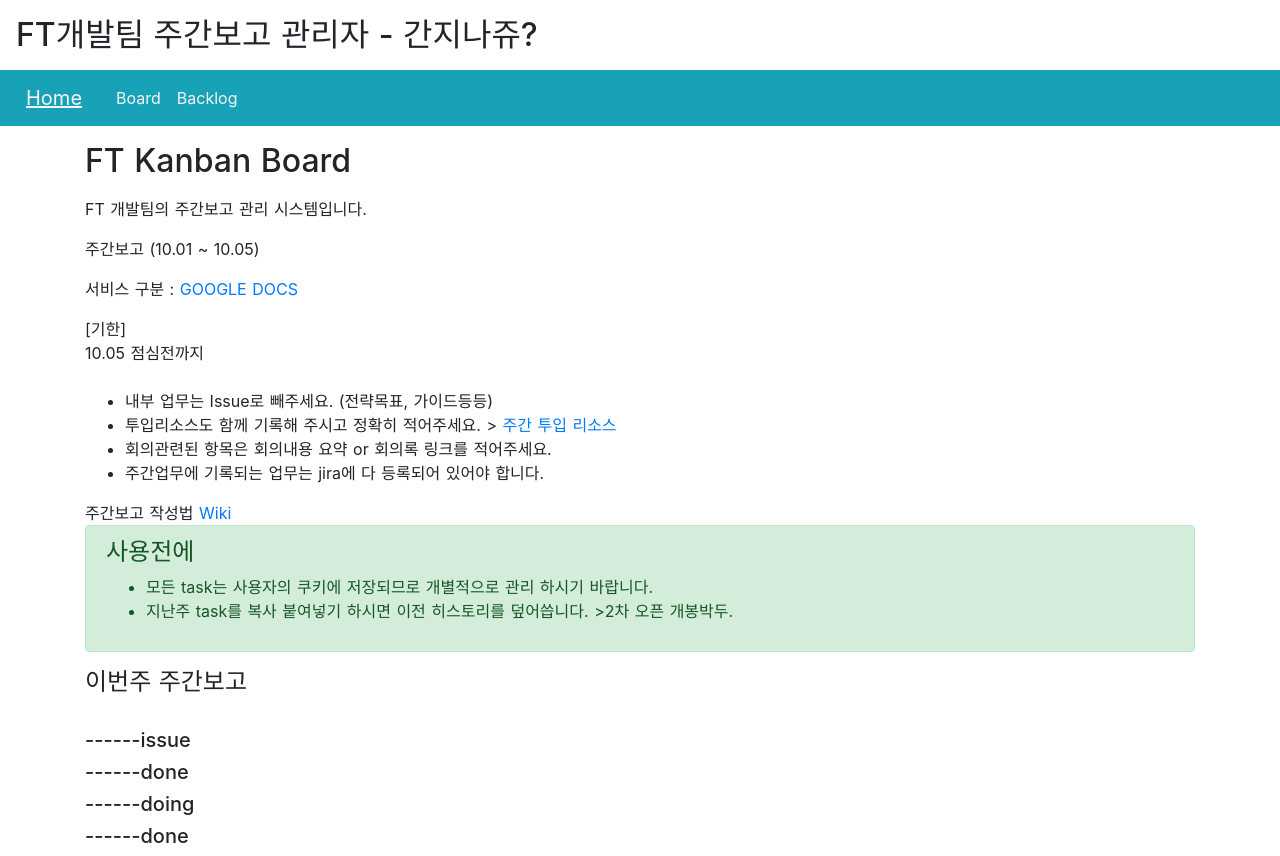
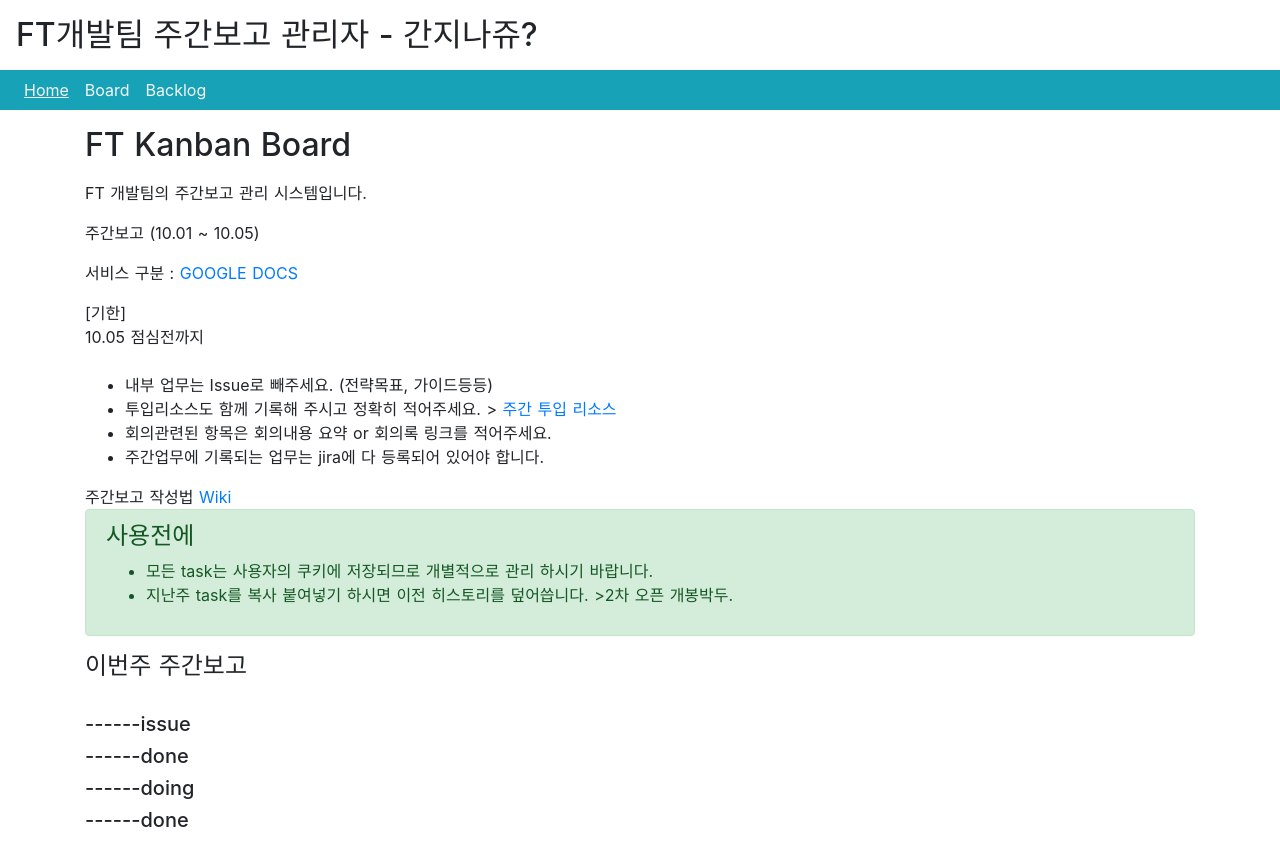
Before and after one commit to monaq/nuxt-board, a Nuxt app: page / in a window 1280 px wide. Built offline with nearby package versions, Linux system fonts and the light colour scheme.

Commit message:
Fix Error

```diff
--- a/components/Navbar/Nav.vue
+++ b/components/Navbar/Nav.vue
@@ -1,8 +1,7 @@
 <template>
   <div id="Nav">
     <b-navbar toggleable="md" type="dark" variant="info">
-      <b-navbar-toggle target="nav_collapse"></b-navbar-toggle>
-      <b-navbar-brand href="#"><nuxt-link to="/" class="navLink">Home </nuxt-link></b-navbar-brand>
+      <nuxt-link to="/" class="navLink">Home </nuxt-link>
       <b-collapse is-nav id="nav_collapse">
         <b-navbar-nav>
           <nuxt-link to="/kanban" class="navLink">Board <i class="fa fa-th-large"></i></nuxt-link>
--- a/components/Tasks/Task.vue
+++ b/components/Tasks/Task.vue
@@ -3,7 +3,7 @@
       <h3 class="card-header">{{ title }}</h3>
       <div class="card-body">
         <draggable v-model="draggables" :options="{ group: 'default' }">
-          <div v-for="item in items" :key="item.id">
+          <div v-for="(item, index) in items" :key="index">
               <item :item="item"></item>
           </div>
         </draggable>
--- a/pages/backlog.vue
+++ b/pages/backlog.vue
@@ -1,17 +1,23 @@
 <template>
   <div id="Backlog" class="container">
     <NewItemForm />
+    <div>
       <div class="card" v-for="(item, index) in items" :key="index">
         <div class="card-block">
-          {{item.text}} <b-badge pill :variant="badgeClass(item)">{{badgeText(item)}}</b-badge>
+          {{item.text}}
+          <b-badge pill :variant="badgeClass(item)">{{badgeText(item)}}</b-badge>
         </div>
         <span><b-badge variant="dark" @click="deleteItem(badgeText(item), item.id)">delete</b-badge></span>
       </div>
     </div>
+
+  </div>
 </template>
 
 <script>
-import { mapState } from 'vuex'
+  import {
+    mapState
+  } from 'vuex'
   import NewItemForm from './NewItemForm'
 
   const badges = {
@@ -55,7 +61,10 @@ export default {
         return badges[lane].class
       },
       deleteItem(itemLane, id) {
-      this.$store.commit('deleteItem', { itemLane, id })
+        this.$store.commit('deleteItem', {
+          itemLane,
+          id
+        })
       }
     }
   };
@@ -65,12 +74,15 @@ export default {
   .card {
     margin-bottom: 10px;
   }
+
   .card:last-child {
     margin-bottom: 25px;
   }
+
   .card-block {
     padding: 15px;
   }
+
   .badge-dark {
     position: absolute;
     right: 1em;
--- a/pages/index.vue
+++ b/pages/index.vue
@@ -28,11 +28,11 @@
       <h5>------issue</h5>
 
       <h5>------done</h5>
-      <p v-for="item in done" v-bind:key="item.id">{{ item.text }} </p>
+      <p v-for="(item,index) in done" v-bind:key="index">{{ item.text }} </p>
       <h5>------doing</h5>
-      <p v-for="item in doing" v-bind:key="item.id">{{ item.text }} </p>
+      <p v-for="(item,index) in doing" v-bind:key="index">{{ item.text }} </p>
       <h5>------done</h5>
-      <p v-for="item in todo"  v-bind:key="item.id">{{ item.text }} </p>
+      <p v-for="(item,index) in todo"  v-bind:key="index">{{ item.text }} </p>
     </div>
   </div>
 </template>
```
Lines whose indentation alone changed are shown as unchanged.
